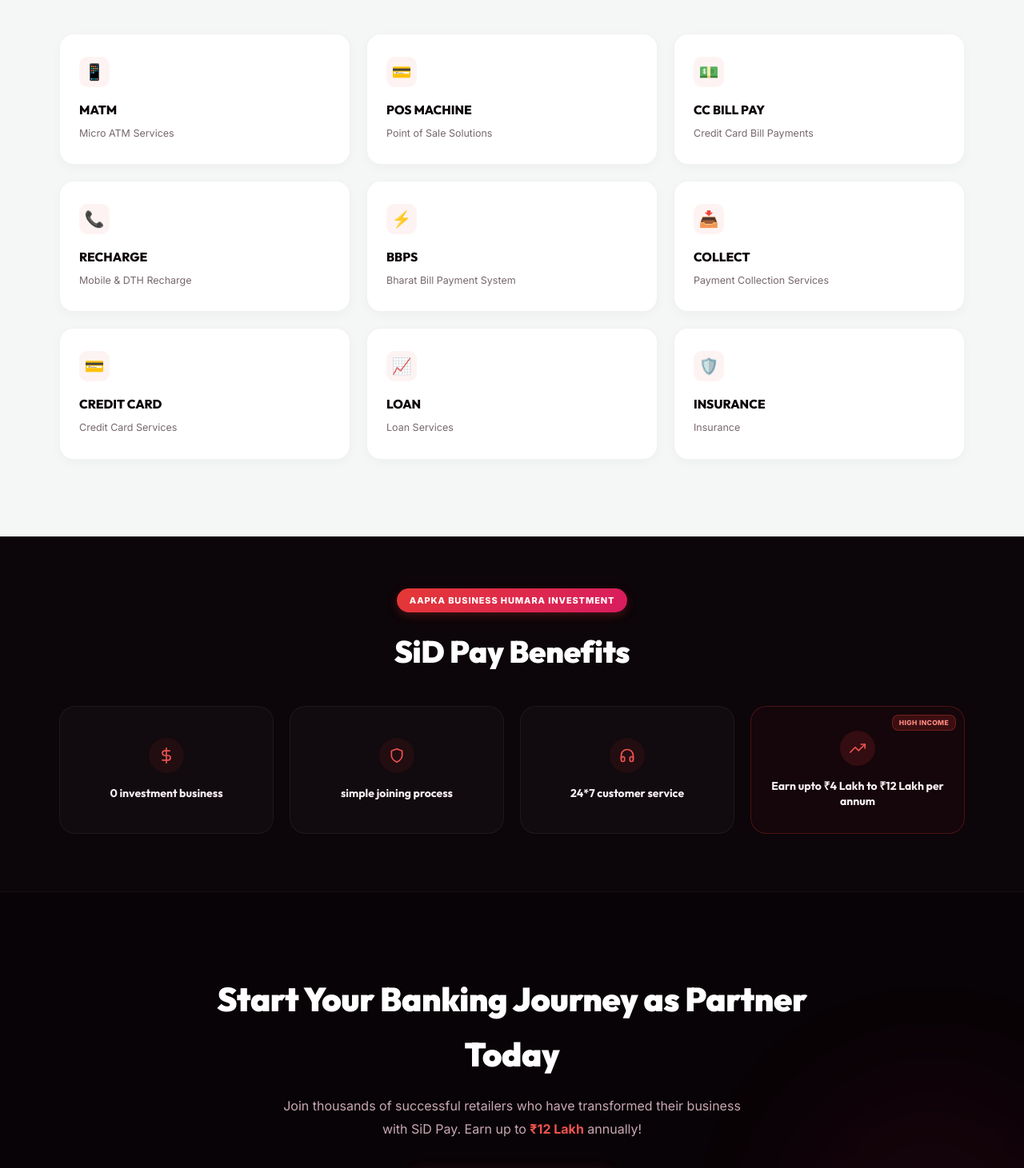
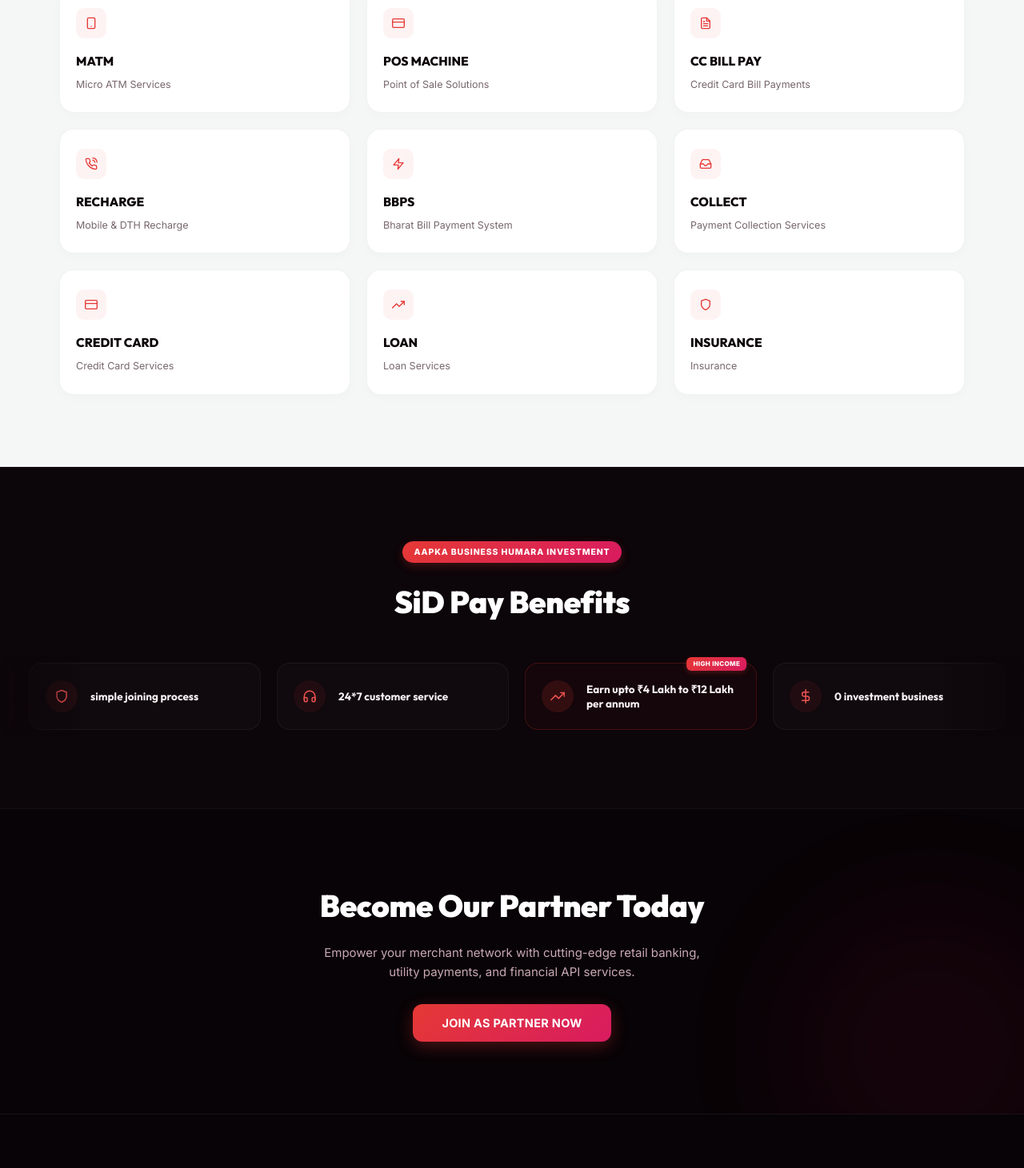
Before and after one commit to abhishekparekar/abheepay, a React (Vite) app: page /partners in a window 1280 px wide. Shown: the part 766-2227 px from the top of the page at 80% size. Built offline with nearby package versions, Linux system fonts and the light colour scheme; no server answers; the database is empty.

Commit message:
Convert Partners benefits section to compact automatic left-scrolling marquee and remove all emojis in favor of proper React Icons

```diff
--- a/src/pages/Partners/Partners.jsx
+++ b/src/pages/Partners/Partners.jsx
@@ -7,15 +7,15 @@ import { fetchServices } from "../../services/serviceService";
 import { renderServiceIcon } from "../../utils/iconHelper";
 
 const partnerServicesList = [
-  { title: "MATM", subtitle: "Micro ATM Services", icon: "📱", to: "/services/assisted-banking" },
-  { title: "POS MACHINE", subtitle: "Point of Sale Solutions", icon: "💳", to: "/services/digital-payment-solutions" },
-  { title: "CC BILL PAY", subtitle: "Credit Card Bill Payments", icon: "💵", to: "/services/bbps-recharge" },
-  { title: "RECHARGE", subtitle: "Mobile & DTH Recharge", icon: "📞", to: "/services/bbps-recharge" },
-  { title: "BBPS", subtitle: "Bharat Bill Payment System", icon: "⚡", to: "/services/bbps-recharge" },
-  { title: "COLLECT", subtitle: "Payment Collection Services", icon: "📥", to: "/services/digital-payment-solutions" },
-  { title: "CREDIT CARD", subtitle: "Credit Card Services", icon: "💳", to: "/services/lending-credit" },
-  { title: "LOAN", subtitle: "Loan Services", icon: "📈", to: "/services/lending-credit" },
-  { title: "INSURANCE", subtitle: "Insurance", icon: "🛡️", to: "/services/insurance-solutions" }
+  { title: "MATM", subtitle: "Micro ATM Services", icon: "FiSmartphone", to: "/services/assisted-banking" },
+  { title: "POS MACHINE", subtitle: "Point of Sale Solutions", icon: "FiCreditCard", to: "/services/digital-payment-solutions" },
+  { title: "CC BILL PAY", subtitle: "Credit Card Bill Payments", icon: "FiFileText", to: "/services/bbps-recharge" },
+  { title: "RECHARGE", subtitle: "Mobile & DTH Recharge", icon: "FiPhoneCall", to: "/services/bbps-recharge" },
+  { title: "BBPS", subtitle: "Bharat Bill Payment System", icon: "FiZap", to: "/services/bbps-recharge" },
+  { title: "COLLECT", subtitle: "Payment Collection Services", icon: "FiInbox", to: "/services/digital-payment-solutions" },
+  { title: "CREDIT CARD", subtitle: "Credit Card Services", icon: "FiCreditCard", to: "/services/lending-credit" },
+  { title: "LOAN", subtitle: "Loan Services", icon: "FiTrendingUp", to: "/services/lending-credit" },
+  { title: "INSURANCE", subtitle: "Insurance", icon: "FiShield", to: "/services/insurance-solutions" }
 ];
 
 const benefitsList = [
@@ -51,6 +51,9 @@ const Partners = () => {
       }))
     : partnerServicesList;
 
+  // Duplicate benefitsList for seamless marquee scroll loop
+  const marqueeBenefits = [...benefitsList, ...benefitsList, ...benefitsList];
+
   return (
     <>
       <Helmet>
@@ -58,9 +61,9 @@ const Partners = () => {
         <meta name="description" content="Start your banking and digital finance business journey as a strategic partner with SiD Pay today." />
       </Helmet>
 
-    {/* Section 1: Light Theme Hero Block (Exactly matching screenshot top section) */}
+      {/* Section 1: Light Theme Hero Block */}
       <section style={{
-      padding: "160px 24px 72px",
+        padding: "130px 24px 64px",
         background: "#ffffff",
         color: "#080306",
         textAlign: "center",
@@ -91,7 +94,7 @@ const Partners = () => {
             fontWeight: 700,
             textTransform: "uppercase",
             letterSpacing: "0.06em",
-          marginBottom: 24
+            marginBottom: 20
           }}>
             DIGITAL BANKING PARTNER
           </div>
@@ -113,9 +116,9 @@ const Partners = () => {
           <p style={{
             color: "#524449",
             maxWidth: 640,
-          margin: "0 auto 36px",
-          fontSize: 16.5,
-          lineHeight: 1.75
+            margin: "0 auto 28px",
+            fontSize: 16,
+            lineHeight: 1.65
           }}>
             Enabling Indian SMEs to maximise their earning within a single platform. Join the revolution of digital finance.
           </p>
@@ -126,12 +129,12 @@ const Partners = () => {
               display: "inline-flex",
               alignItems: "center",
               gap: 8,
-            padding: "14px 36px",
+              padding: "12px 32px",
               background: "linear-gradient(135deg, #e53935 0%, #d81b60 100%)",
               color: "#fff",
               fontFamily: "'Inter', sans-serif",
               fontWeight: 700,
-            fontSize: 15,
+              fontSize: 14.5,
               border: "none",
               borderRadius: "999px",
               boxShadow: "0 6px 20px rgba(229, 57, 53, 0.35)",
@@ -147,30 +150,31 @@ const Partners = () => {
         </div>
       </section>
 
-    {/* Section 2: Our Services (Exactly matching layout in partner screenshot) */}
+      {/* Section 2: Our Services */}
       <section style={{
-      padding: "72px 24px 96px",
+        padding: "var(--section-py) 24px",
         background: "#f4f7f6",
         color: "#080306",
         textAlign: "center"
       }}>
         <div className="container">
           {/* Header */}
-        <div style={{ marginBottom: 56 }}>
+          <div style={{ marginBottom: 44 }}>
             <h2 style={{
               fontFamily: "'Outfit',sans-serif",
               fontWeight: 900,
               fontSize: "clamp(1.8rem, 3.5vw, 2.4rem)",
               letterSpacing: "-0.01em",
               color: "#0c0509",
-            marginBottom: 12
+              marginBottom: 12,
+              marginTop: 0
             }}>
               Our Services
             </h2>
-          <p style={{ color: "#524449", fontSize: 15 }}>
+            <p style={{ color: "#524449", fontSize: 15, margin: 0 }}>
               Comprehensive banking and financial solutions
             </p>
-          <div style={{ width: 44, height: 3, background: "linear-gradient(90deg, #e53935, #d81b60)", borderRadius: 2, margin: "16px auto 0" }} />
+            <div style={{ width: 44, height: 3, background: "linear-gradient(90deg, #e53935, #d81b60)", borderRadius: 2, margin: "14px auto 0" }} />
           </div>
 
           {/* Services Cards Grid */}
@@ -185,12 +189,12 @@ const Partners = () => {
                   background: "#ffffff",
                   border: "1px solid rgba(0, 0, 0, 0.05)",
                   borderRadius: 18,
-                padding: "28px 24px",
+                  padding: "24px 20px",
                   display: "flex",
                   flexDirection: "column",
                   alignItems: "flex-start",
                   textAlign: "left",
-                boxShadow: "0 4px 14px rgba(0,0,0,0.03)",
+                  boxShadow: "0 4px 14px rgba(0,0,0,0.02)",
                   transition: "all 0.28s ease",
                   cursor: "pointer",
                   height: "100%",
@@ -203,7 +207,7 @@ const Partners = () => {
                   }}
                   onMouseLeave={e => {
                     e.currentTarget.style.transform = "none";
-                  e.currentTarget.style.boxShadow = "0 4px 14px rgba(0,0,0,0.03)";
+                    e.currentTarget.style.boxShadow = "0 4px 14px rgba(0,0,0,0.02)";
                     e.currentTarget.style.borderColor = "rgba(0, 0, 0, 0.05)";
                   }}
                 >
@@ -218,10 +222,7 @@ const Partners = () => {
                     justifyContent: "center",
                     marginBottom: 16
                   }}>
-                  {item.isDynamic
-                    ? renderServiceIcon(item.icon, { height: "20px", width: "auto", color: "#e53935", objectFit: "contain" })
-                    : <span style={{ fontSize: 20 }}>{item.icon}</span>
-                  }
+                    {renderServiceIcon(item.icon, { height: "20px", width: "auto", color: "#e53935", objectFit: "contain" })}
                   </div>
 
                   {/* Text Title */}
@@ -255,25 +256,27 @@ const Partners = () => {
         </div>
       </section>
 
-    {/* Section 3: SiD Pay Benefits (Exactly matching screenshot AAPKA BUSINESS HUMARA INVESTMENT) */}
+      {/* Section 3: SiD Pay Benefits (Compact automatic left scrolling marquee) */}
       <section style={{
-      padding: "64px 24px 72px",
+        padding: "var(--section-py) 0",
         background: "#0c0509",
         color: "#f8f0f2",
         textAlign: "center",
-      borderTop: "1px solid rgba(255,255,255,0.05)"
+        borderTop: "1px solid rgba(255,255,255,0.05)",
+        overflow: "hidden"
       }}>
-      <div className="container">
+        <div style={{ position: "relative", zIndex: 1 }}>
+
           {/* Header */}
-        <div style={{ marginBottom: 36 }}>
+          <div style={{ marginBottom: 36, padding: "0 24px" }}>
             <span style={{
-            fontSize: 11,
+              fontSize: 10.5,
               fontWeight: 800,
               color: "#ffffff",
               background: "linear-gradient(135deg, #e53935 0%, #d81b60 100%)",
               textTransform: "uppercase",
               letterSpacing: "0.08em",
-            padding: "6px 16px",
+              padding: "5px 14px",
               borderRadius: 20,
               display: "inline-block",
               boxShadow: "0 4px 12px rgba(229,57,53,0.25)",
@@ -287,102 +290,135 @@ const Partners = () => {
               fontSize: "clamp(1.8rem, 3.5vw, 2.4rem)",
               letterSpacing: "-0.01em",
               marginTop: 4,
-            color: "#fff"
+              color: "#fff",
+              marginBottom: 0
             }}>
               SiD Pay Benefits
             </h2>
           </div>
 
-        {/* Benefits cards grid */}
+          {/* Scrolling Marquee Container */}
           <div style={{
-          display: "grid",
-          gridTemplateColumns: "repeat(4, 1fr)",
-          gap: 20
-        }} className="benefits-grid">
-          {benefitsList.map((item, idx) => {
+            width: "100%",
+            overflow: "hidden",
+            position: "relative",
+            padding: "8px 0"
+          }} className="benefits-marquee-container">
+
+            {/* Side Fades */}
+            <div style={{
+              position: "absolute",
+              top: 0,
+              left: 0,
+              width: 100,
+              height: "100%",
+              background: "linear-gradient(90deg, #0c0509 0%, transparent 100%)",
+              zIndex: 3,
+              pointerEvents: "none"
+            }} />
+
+            <div style={{
+              position: "absolute",
+              top: 0,
+              right: 0,
+              width: 100,
+              height: "100%",
+              background: "linear-gradient(-90deg, #0c0509 0%, transparent 100%)",
+              zIndex: 3,
+              pointerEvents: "none"
+            }} />
+
+            {/* Marquee Track */}
+            <div style={{
+              display: "flex",
+              width: "max-content",
+              animation: "benefitsMarquee 26s linear infinite"
+            }} className="benefits-marquee-track">
+              {marqueeBenefits.map((item, idx) => {
                 const Icon = item.icon;
                 return (
-              <div key={idx} style={{
-                background: item.badge ? "rgba(229, 57, 53, 0.04)" : "rgba(255, 255, 255, 0.025)",
-                border: item.badge ? "1.5px solid rgba(229, 57, 53, 0.25)" : "1px solid rgba(255,255,255,0.05)",
-                borderRadius: 20,
-                padding: "28px 20px",
+                  <div
+                    key={idx}
+                    style={{
+                      background: item.badge ? "rgba(229, 57, 53, 0.04)" : "rgba(255, 255, 255, 0.02)",
+                      border: item.badge ? "1.5px solid rgba(229, 57, 53, 0.22)" : "1px solid rgba(255,255,255,0.05)",
+                      borderRadius: 16,
+                      padding: "16px 20px",
                       display: "flex",
-                flexDirection: "column",
                       alignItems: "center",
-                justifyContent: "center",
-                textAlign: "center",
-                minHeight: 160,
+                      gap: 16,
+                      width: 290,
+                      height: 84,
                       position: "relative",
-                transition: "all 0.28s ease"
+                      marginRight: 20,
+                      flexShrink: 0,
+                      boxSizing: "border-box",
+                      transition: "transform 0.25s ease, border-color 0.25s ease",
+                      textAlign: "left"
                     }}
-                onMouseEnter={e => {
-                  e.currentTarget.style.background = "rgba(229, 57, 53, 0.07)";
-                  e.currentTarget.style.borderColor = "rgba(229, 57, 53, 0.4)";
-                  e.currentTarget.style.transform = "translateY(-4px)";
-                }}
-                onMouseLeave={e => {
-                  e.currentTarget.style.background = item.badge ? "rgba(229, 57, 53, 0.04)" : "rgba(255, 255, 255, 0.025)";
-                  e.currentTarget.style.borderColor = item.badge ? "rgba(229, 57, 53, 0.25)" : "rgba(255,255,255,0.05)";
-                  e.currentTarget.style.transform = "none";
-                }}
+                    className="benefit-marquee-card"
                   >
-                {/* Floating Highlight tag */}
+                    {/* Floating tag */}
                     {item.badge && (
                       <span style={{
                         position: "absolute",
-                    top: 10,
-                    right: 10,
-                    fontSize: 8.5,
+                        top: -8,
+                        right: 12,
+                        fontSize: 8,
                         fontWeight: 800,
-                    background: "rgba(229,57,53,0.18)",
-                    border: "1px solid rgba(229,57,53,0.35)",
-                    color: "#ff8a80",
+                        background: "linear-gradient(135deg, #e53935 0%, #d81b60 100%)",
+                        color: "#ffffff",
                         padding: "2px 8px",
-                    borderRadius: 8,
+                        borderRadius: 6,
                         textTransform: "uppercase",
-                    letterSpacing: "0.04em"
+                        letterSpacing: "0.04em",
+                        boxShadow: "0 2px 6px rgba(229,57,53,0.3)"
                       }}>
                         {item.badge}
                       </span>
                     )}
 
-                {/* Icon Circle */}
+                    {/* Icon Container */}
                     <div style={{
-                  width: 44,
-                  height: 44,
+                      width: 40,
+                      height: 40,
                       borderRadius: "50%",
                       background: item.badge ? "rgba(229, 57, 53, 0.15)" : "rgba(229, 57, 53, 0.08)",
                       display: "flex",
                       alignItems: "center",
                       justifyContent: "center",
                       color: "#ef5350",
-                  marginBottom: 16
+                      flexShrink: 0
                     }}>
-                  <Icon size={20} />
+                      <Icon size={18} />
                     </div>
 
-                {/* Title */}
+                    {/* Content text */}
+                    <div style={{ display: "flex", flexDirection: "column" }}>
                       <h3 style={{
                         fontFamily: "'Outfit',sans-serif",
                         fontWeight: 700,
-                  fontSize: 14,
-                  lineHeight: 1.4,
+                        fontSize: 13.5,
+                        lineHeight: 1.35,
                         color: "#f8f0f2",
                         margin: 0
                       }}>
                         {item.title}
                       </h3>
                     </div>
+                  </div>
                 );
               })}
             </div>
+
+          </div>
+
         </div>
       </section>
 
-    {/* Section 4: Dark Theme Journey Callout Block (Exactly matching screenshot bottom section) */}
+      {/* Section 4: Dark Theme Journey Callout Block */}
       <section style={{
-      padding: "100px 24px",
+        padding: "var(--section-py) 24px",
         background: "#080306",
         color: "#f8f0f2",
         borderTop: "1px solid rgba(255, 255, 255, 0.05)",
@@ -392,38 +428,29 @@ const Partners = () => {
       }}>
         <div className="orb orb-magenta" style={{ width: 400, height: 400, bottom: "-100px", right: "-100px", opacity: 0.07 }} />
 
-      <div className="container" style={{ position: "relative", zIndex: 1, maxWidth: 800 }}>
-        {/* Callout Title */}
+        <div className="container" style={{ position: "relative", zIndex: 1, maxWidth: 700 }}>
           <h2 style={{
             fontFamily: "'Outfit',sans-serif",
             fontWeight: 900,
-          fontSize: "clamp(1.8rem, 3.5vw, 2.6rem)",
+            fontSize: "clamp(1.8rem, 3.5vw, 2.4rem)",
             letterSpacing: "-0.01em",
             color: "#fff",
-          marginBottom: 16
+            marginBottom: 14,
+            marginTop: 0
           }}>
-          Start Your Banking Journey as Partner Today
+            Become Our Partner Today
           </h2>
-
-        {/* Description with highlights */}
-        <p style={{
-          color: "var(--text-secondary)",
-          maxWidth: 600,
-          margin: "0 auto 36px",
-          fontSize: 16,
-          lineHeight: 1.8
-        }}>
-          Join thousands of successful retailers who have transformed their business with SiD Pay. Earn up to <span style={{ color: "#ef5350", fontWeight: 700 }}>₹12 Lakh</span> annually!
+          <p style={{ color: "#c9a8b4", maxWidth: 500, margin: "0 auto 28px", fontSize: 15, lineHeight: 1.6 }}>
+            Empower your merchant network with cutting-edge retail banking, utility payments, and financial API services.
           </p>
 
-        {/* CTA Button */}
-        <Link to="/contact">
+          <Link to={isAuthenticated ? "/admin" : "/register"}>
             <button style={{
               display: "inline-flex",
               alignItems: "center",
               gap: 8,
               padding: "15px 36px",
-            background: "linear-gradient(135deg, #e53935 0%, #f4511e 100%)",
+              background: "linear-gradient(135deg, #e53935 0%, #d81b60 100%)",
               color: "#fff",
               fontFamily: "'Inter', sans-serif",
               fontWeight: 700,
@@ -436,13 +463,42 @@ const Partners = () => {
               letterSpacing: "0.02em"
             }}
               onMouseEnter={e => { e.currentTarget.style.transform = "translateY(-2px)"; e.currentTarget.style.boxShadow = "0 10px 28px rgba(229, 57, 53, 0.45)"; }}
-            onMouseLeave={e => { e.currentTarget.style.transform = "none"; e.currentTarget.style.boxShadow = "0 6px 20px rgba(229, 57, 53, 0.35)"; }}
+              onMouseLeave={e => { e.currentTarget.style.transform = "none"; e.currentTarget.style.boxShadow = "0 6px 20px rgba(229, 57, 53, 0.3)"; }}
             >
               JOIN AS PARTNER NOW
             </button>
           </Link>
         </div>
       </section>
+
+      <style>{`
+        .benefits-marquee-track:hover {
+          animation-play-state: paused;
+        }
+        .benefit-marquee-card:hover {
+          transform: translateY(-2px);
+          border-color: rgba(229, 57, 53, 0.35) !important;
+          background: rgba(229, 57, 53, 0.06) !important;
+        }
+        @keyframes benefitsMarquee {
+          0% {
+            transform: translateX(0);
+          }
+          100% {
+            transform: translateX(-33.333%);
+          }
+        }
+        @media(max-width:900px){
+          .partner-services-grid {
+            grid-template-columns: repeat(2, 1fr) !important;
+          }
+        }
+        @media(max-width:560px){
+          .partner-services-grid {
+            grid-template-columns: 1fr !important;
+          }
+        }
+      `}</style>
     </>
   );
 };
```
Lines whose indentation alone changed are shown as unchanged.
